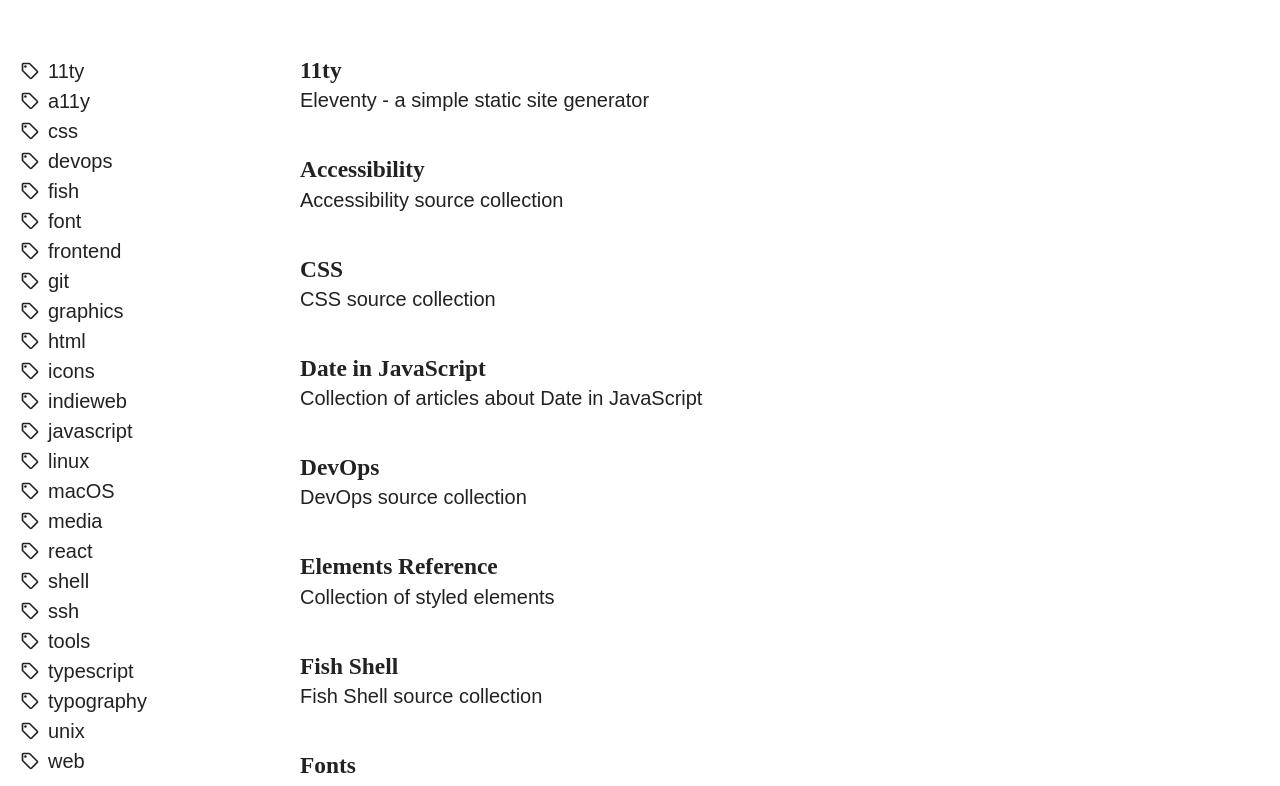
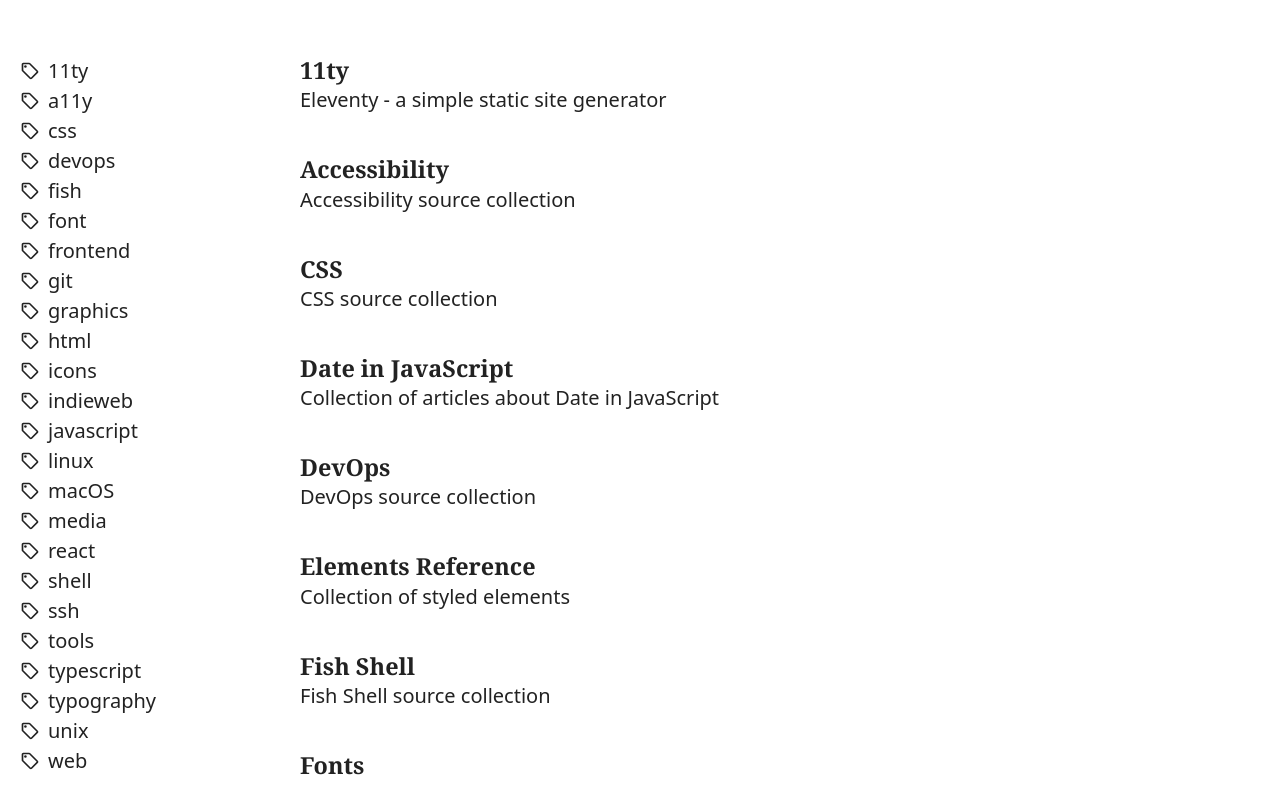
Before and after one commit to sergiivelykodnyi/notebook, an Eleventy site: page src/index.njk in a window 1280 px wide. Shown: the part 69-855 px from the top of the page. Built offline with nearby package versions, Linux system fonts and the light colour scheme; Eleventy itself is replaced by a stand-in of ours; files that its build step writes are made by us from their sources.

Commit message:
Update font families

```diff
--- a/src/_includes/css/common.css
+++ b/src/_includes/css/common.css
@@ -1,7 +1,10 @@
 :root {
-  --font-sans: "PT Sans", sans-serif;
-  --font-serif: "PT Serif", serif;
-  --font-mono: "PT Mono", Monaco, "Andale Mono", "Ubuntu Mono", monospace;
+  /* https://meta.stackexchange.com/questions/364048/we-are-switching-to-system-fonts-on-may-10-2021 */
+  --font-sans: system-ui, -apple-system, BlinkMacSystemFont, "Segoe UI",
+    "Ubuntu", "Roboto", "Noto Sans", "Droid Sans", sans-serif;
+  --font-serif: "PT Serif", Georgia, Cambria, "Times New Roman", Times, serif;
+  --font-mono: ui-monospace, "Cascadia Mono", "Segoe UI Mono", "Ubuntu Mono",
+    "Roboto Mono", Menlo, Monaco, Consolas, monospace;
 }
 
 @media (prefers-color-scheme: light) {
```
